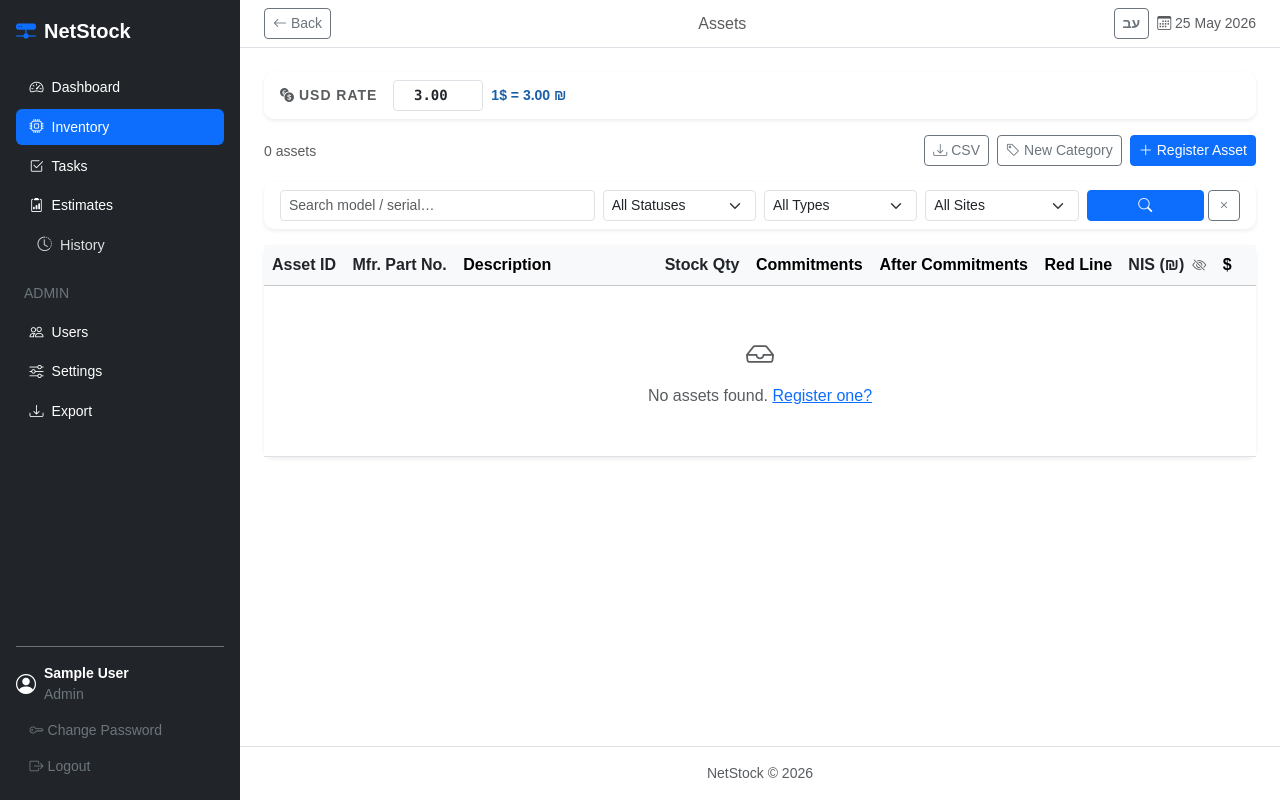
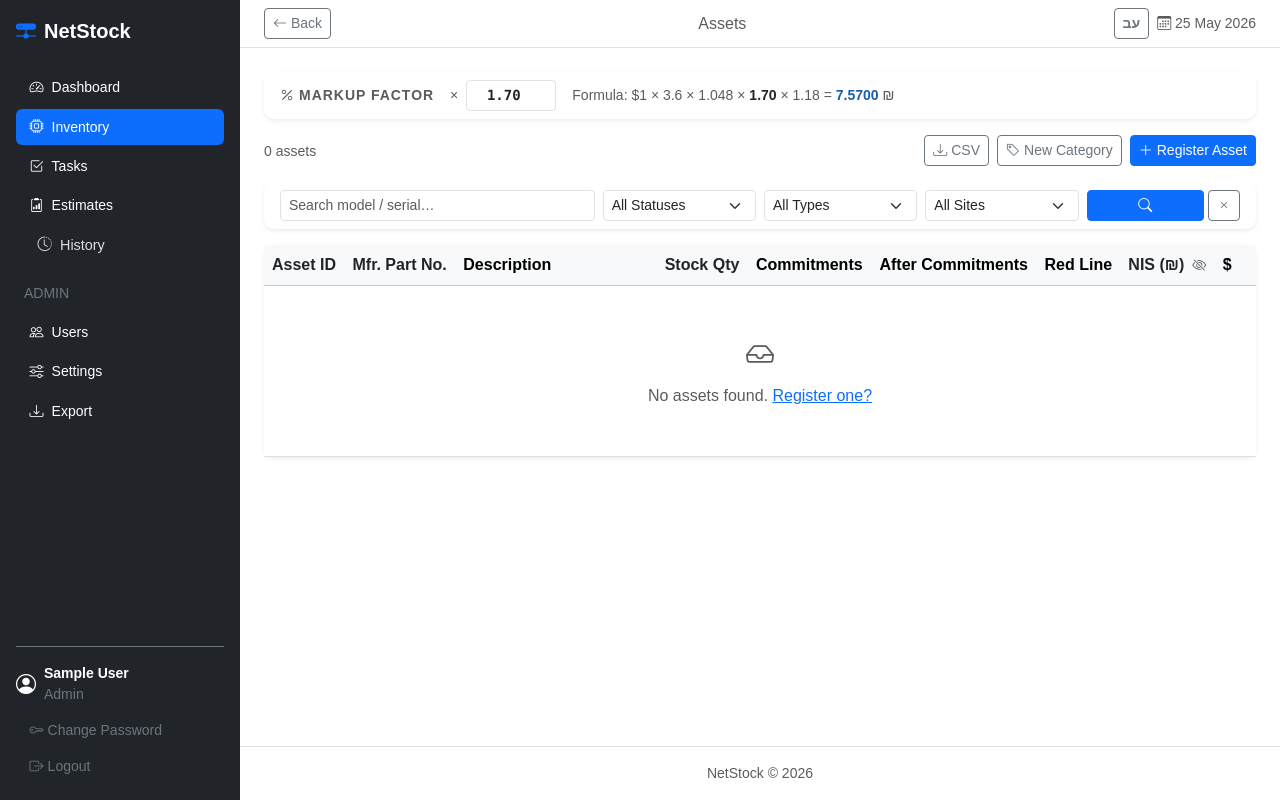
Before and after one commit to a0556776530-boop/netsctock, a Flask app: page /assets/ in a window 1280 px wide. Run offline with Flask 3, Linux system fonts and the light colour scheme; the visitor is signed in with stand-in values (Sample User, id 1); data that the repository does not hold is empty; parts of the project's set-up code (start-up, migrations or seed data) failed here and were passed over; some libraries are stand-ins or nearby versions.

Commit message:
Refactor pricing pipeline: USD 3.6 × Bina 1.048 × markup × VAT 1.18
- New formula: NIS = USD × 3.6 × 1.048 × maintenance_factor × 1.18
- USD_BASE_RATE (3.6) and BINA_FACTOR (1.048) are now fixed constants in code
- AppSetting: removed usd_rate from DEFAULTS; all_as_dict exposes all constants
- Inventory list: replaced Exchange Rate input bar with Markup Factor live control
  (inline edit persists to DB via /api/settings, instantly repaints all prices)
- /api/settings POST now only accepts maintenance_factor
- New estimates store effective_rate = 3.6 × 1.048 (old estimates keep their rate)
- All JS/Python calculations updated to use new formula
- Admin Settings page shows updated formula and example calculation

Co-Authored-By: Claude Sonnet 4.6 <noreply@anthropic.com>

```diff
--- a/app/models/settings.py
+++ b/app/models/settings.py
@@ -1,4 +1,12 @@
 import mongoengine as me
+
+# ── Fixed pricing constants (not user-editable) ───────────────────────────────
+USD_BASE_RATE: float = 3.6    # Base USD → ILS rate
+BINA_FACTOR:   float = 1.048  # Conversion / Bina factor
+VAT_FACTOR:    float = 1.18   # Israeli VAT
+
+# Effective combined rate used when creating new estimates
+EFFECTIVE_RATE: float = round(USD_BASE_RATE * BINA_FACTOR, 6)  # ≈ 3.7728
 
 
 class AppSetting(me.Document):
@@ -7,7 +15,7 @@ class AppSetting(me.Document):
     key   = me.StringField(max_length=100, primary_key=True)
     value = me.StringField(max_length=500, required=True)
 
-    DEFAULTS = {'usd_rate': '3.0', 'maintenance_factor': '1.7'}
+    DEFAULTS = {'maintenance_factor': '1.7'}
 
     @classmethod
     def get(cls, key):
@@ -26,4 +34,8 @@ class AppSetting(me.Document):
     @classmethod
     def all_as_dict(cls):
         stored = {r.key: r.value for r in cls.objects}
-        return {k: float(stored.get(k, v)) for k, v in cls.DEFAULTS.items()}
+        result = {k: float(stored.get(k, v)) for k, v in cls.DEFAULTS.items()}
+        result['usd_base_rate'] = USD_BASE_RATE
+        result['bina_factor']   = BINA_FACTOR
+        result['vat_factor']    = VAT_FACTOR
+        return result
--- a/app/routes/estimates.py
+++ b/app/routes/estimates.py
@@ -60,7 +60,8 @@ def check_allocation():
 @estimates_bp.route('/new', methods=['GET', 'POST'])
 @login_required
 def new_estimate():
-    usd_rate = AppSetting.get('usd_rate') or 3.0
+    from app.models.settings import EFFECTIVE_RATE
+    usd_rate = EFFECTIVE_RATE  # 3.6 × 1.048 ≈ 3.7728
     today    = date.today()
     validity = today + timedelta(days=90)
 
--- a/app/routes/main.py
+++ b/app/routes/main.py
@@ -47,10 +47,12 @@ def get_settings():
 def save_settings():
     from app.models.settings import AppSetting
     data = request.get_json(silent=True) or {}
-    for key in ('usd_rate', 'maintenance_factor'):
+    for key in ('maintenance_factor',):
         if key in data:
             try:
-                AppSetting.set(key, float(data[key]))
+                val = float(data[key])
+                if val > 0:
+                    AppSetting.set(key, val)
             except (ValueError, TypeError):
                 pass
     return jsonify({'ok': True})
--- a/app/templates/admin/settings.html
+++ b/app/templates/admin/settings.html
@@ -12,7 +12,8 @@
         </h6>
 
         <div class="alert alert-info small mb-4">
-          <strong>Formula:</strong> NIS = USD × <strong>3.0</strong> (fixed rate) × <strong>1.18</strong> (VAT) × <strong>Markup Factor</strong>
+          <strong>Formula:</strong>
+          NIS = USD × <strong>3.6</strong> (base rate) × <strong>1.048</strong> (Bina) × <strong>1.18</strong> (VAT) × <strong>Markup Factor</strong>
         </div>
 
         <form method="POST" novalidate>
@@ -30,7 +31,7 @@
           <div class="mb-3 p-3 bg-light rounded">
             <div class="small text-muted mb-1">Example: $20 item</div>
             <div class="fw-semibold" id="exampleResult">
-              $20 × 3.0 × 1.18 × {{ factor }} = ₪{{ "%.2f"|format(20 * 3.0 * 1.18 * factor) }}
+              $20 × 3.6 × 1.048 × 1.18 × {{ factor }} = ₪{{ "%.2f"|format(20 * 3.6 * 1.048 * 1.18 * factor) }}
             </div>
           </div>
 
--- a/app/templates/assets/list.html
+++ b/app/templates/assets/list.html
@@ -4,23 +4,25 @@
 
 {% block content %}
 
-<!-- ── USD Rate bar ──────────────────────────────────────────────────────── -->
+<!-- ── Markup Factor bar ─────────────────────────────────────────────────── -->
 <div class="card border-0 shadow-sm mb-3">
   <div class="card-body py-2 px-3">
     <div class="d-flex align-items-center gap-3 flex-wrap">
       <span class="small fw-semibold text-muted text-uppercase" style="letter-spacing:.07em;">
-        <i class="bi bi-currency-exchange me-1"></i>USD Rate
+        <i class="bi bi-percent me-1"></i>Markup Factor
       </span>
       <div class="d-flex align-items-center gap-2">
-        <input type="number" id="gsRate"
+        <span class="small text-muted">×</span>
+        <input type="number" id="factorInput"
                class="form-control form-control-sm text-center fw-semibold font-monospace"
                style="width:90px;"
-               step="0.01" autocomplete="off" placeholder="3.00">
-        <span class="small fw-bold" style="color:#1a5fa8;">
-          1$ = <span id="rateDisplayVal">—</span> ₪
-        </span>
+               step="0.01" min="0.01" autocomplete="off" placeholder="1.70">
       </div>
-      <span class="x-small fst-italic text-muted" id="gsSaveStatus"></span>
+      <span class="small text-muted">
+        Formula: $1 × 3.6 × 1.048 × <span id="factorDisplay" class="fw-semibold text-dark">1.70</span> × 1.18 =
+        <span id="exampleNis" class="fw-semibold" style="color:#1a5fa8;">—</span> ₪
+      </span>
+      <span class="x-small fst-italic text-muted" id="factorSaveStatus"></span>
     </div>
   </div>
 </div>
@@ -336,12 +338,14 @@
 {% block scripts %}
 <script>
 (function () {
-  var rate   = 3.0;
-  var factor = 1.7;
+  // ── Fixed pricing constants ─────────────────────────────────────────────────
+  var USD_BASE = 3.6;
+  var BINA     = 1.048;
+  var VAT      = 1.18;
+  var factor   = 1.7;
+
   try {
     var srv = {{ global_settings|safe }};
-    var tmp = parseFloat(srv.usd_rate);
-    if (tmp > 0) rate = tmp;
     var tmpF = parseFloat(srv.maintenance_factor);
     if (tmpF > 0) factor = tmpF;
   } catch (e) {}
@@ -351,7 +355,7 @@
   var csrf      = (document.querySelector('meta[name="csrf-token"]') || {}).content || '';
 
   function calcILS(usd) {
-    return Math.round(usd * rate * factor * 1.18 * 100) / 100;
+    return Math.round(usd * USD_BASE * BINA * factor * VAT * 100) / 100;
   }
   function fmt(n) {
     return n.toLocaleString('en-US', { minimumFractionDigits: 2, maximumFractionDigits: 2 }) + ' ₪';
@@ -373,20 +377,22 @@
     });
   }
 
-  function showRate(r) {
-    var el = document.getElementById('rateDisplayVal');
-    if (el) el.textContent = r.toFixed(2);
+  function updateFormulaBar() {
+    var fdEl = document.getElementById('factorDisplay');
+    var exEl = document.getElementById('exampleNis');
+    if (fdEl) fdEl.textContent = factor.toFixed(2);
+    if (exEl) exEl.textContent = (Math.round(1 * USD_BASE * BINA * factor * VAT * 100) / 100).toFixed(4);
   }
 
-  function persist(r) {
-    var el = document.getElementById('gsSaveStatus');
+  function persistFactor(f) {
+    var el = document.getElementById('factorSaveStatus');
     if (el) { el.textContent = 'Saving…'; el.className = 'x-small text-muted fst-italic'; }
     clearTimeout(saveTimer);
     saveTimer = setTimeout(function () {
       fetch('/api/settings', {
         method:  'POST',
         headers: { 'Content-Type': 'application/json', 'X-CSRFToken': csrf },
-        body:    JSON.stringify({ usd_rate: r }),
+        body:    JSON.stringify({ maintenance_factor: f }),
       })
       .then(function () {
         if (el) { el.textContent = 'Saved ✓'; el.className = 'x-small text-success'; }
@@ -398,25 +404,25 @@
     }, 700);
   }
 
-  var input = document.getElementById('gsRate');
-  if (input) {
-    input.value = rate.toFixed(2);
-    input.addEventListener('input', function () {
-      var r = parseFloat(this.value);
-      if (isNaN(r) || r <= 0) return;
-      rate = r;
-      showRate(r);
+  var factorInput = document.getElementById('factorInput');
+  if (factorInput) {
+    factorInput.value = factor.toFixed(2);
+    factorInput.addEventListener('input', function () {
+      var f = parseFloat(this.value);
+      if (isNaN(f) || f <= 0) return;
+      factor = f;
+      updateFormulaBar();
       repaint();
-      persist(r);
+      persistFactor(f);
     });
-    input.addEventListener('blur', function () {
-      var r = parseFloat(this.value);
-      if (isNaN(r) || r <= 0) {
-        this.value = rate.toFixed(2);
+    factorInput.addEventListener('blur', function () {
+      var f = parseFloat(this.value);
+      if (isNaN(f) || f <= 0) {
+        this.value = factor.toFixed(2);
       } else {
-        rate = r;
-        this.value = r.toFixed(2);
-        showRate(r);
+        factor = f;
+        this.value = f.toFixed(2);
+        updateFormulaBar();
         repaint();
       }
     });
@@ -436,7 +442,7 @@
     repaint();
   };
 
-  showRate(rate);
+  updateFormulaBar();
   syncToggle();
   repaint();
 })();
--- a/app/templates/estimates/edit.html
+++ b/app/templates/estimates/edit.html
@@ -133,6 +133,7 @@
 {% block scripts %}
 <script>
 (function () {
+  // RATE = stored effective rate for this estimate (USD_BASE × BINA at creation time)
   var RATE     = {{ usd_rate }};
   var FACTOR   = {{ maint_factor }};
   var ASSETS   = {{ assets_json|safe }};
@@ -144,6 +145,7 @@
     if (a) sel[a.id] = { asset: a, qty: s.quantity };
   });
 
+  // Formula: USD × RATE × FACTOR × 1.18
   function calcILS(usd, qty) {
     return Math.round(usd * RATE * FACTOR * 1.18 * (qty || 1) * 100) / 100;
   }
--- a/app/templates/estimates/new.html
+++ b/app/templates/estimates/new.html
@@ -148,11 +148,13 @@
 {% block scripts %}
 <script>
 (function () {
+  // RATE = USD_BASE (3.6) × BINA (1.048), passed from server
   var RATE   = {{ usd_rate }};
   var FACTOR = {{ maint_factor }};
   var ASSETS = {{ assets_json|safe }};
   var sel    = {};
 
+  // Formula: USD × RATE × FACTOR × 1.18
   function calcILS(usd, qty) {
     return Math.round(usd * RATE * FACTOR * 1.18 * (qty || 1) * 100) / 100;
   }
--- a/app/utils/exchange.py
+++ b/app/utils/exchange.py
@@ -6,17 +6,15 @@ Fixed at 3.0 by default.  The user can override the rate in the asset form
 list-view display of legacy records.
 """
 
-FIXED_RATE: float = 3.0
+from app.models.settings import USD_BASE_RATE, BINA_FACTOR
 
-_override: dict = {'rate': FIXED_RATE}
+FIXED_RATE: float = USD_BASE_RATE
 
 
 def get_usd_to_nis() -> float:
-    """Return the current USD → NIS rate."""
-    return _override['rate']
+    return USD_BASE_RATE
 
 
-def set_usd_to_nis(rate: float) -> None:
-    """Allow runtime override (e.g. from an admin API route)."""
-    if rate > 0:
-        _override['rate'] = rate
+def effective_rate() -> float:
+    """Combined USD base rate × Bina factor — used for NIS calculations."""
+    return USD_BASE_RATE * BINA_FACTOR
```
Also changed, not shown: app/templates/assets/detail.html (+6 -4 lines), app/templates/assets/form.html (+6 -4 lines).
